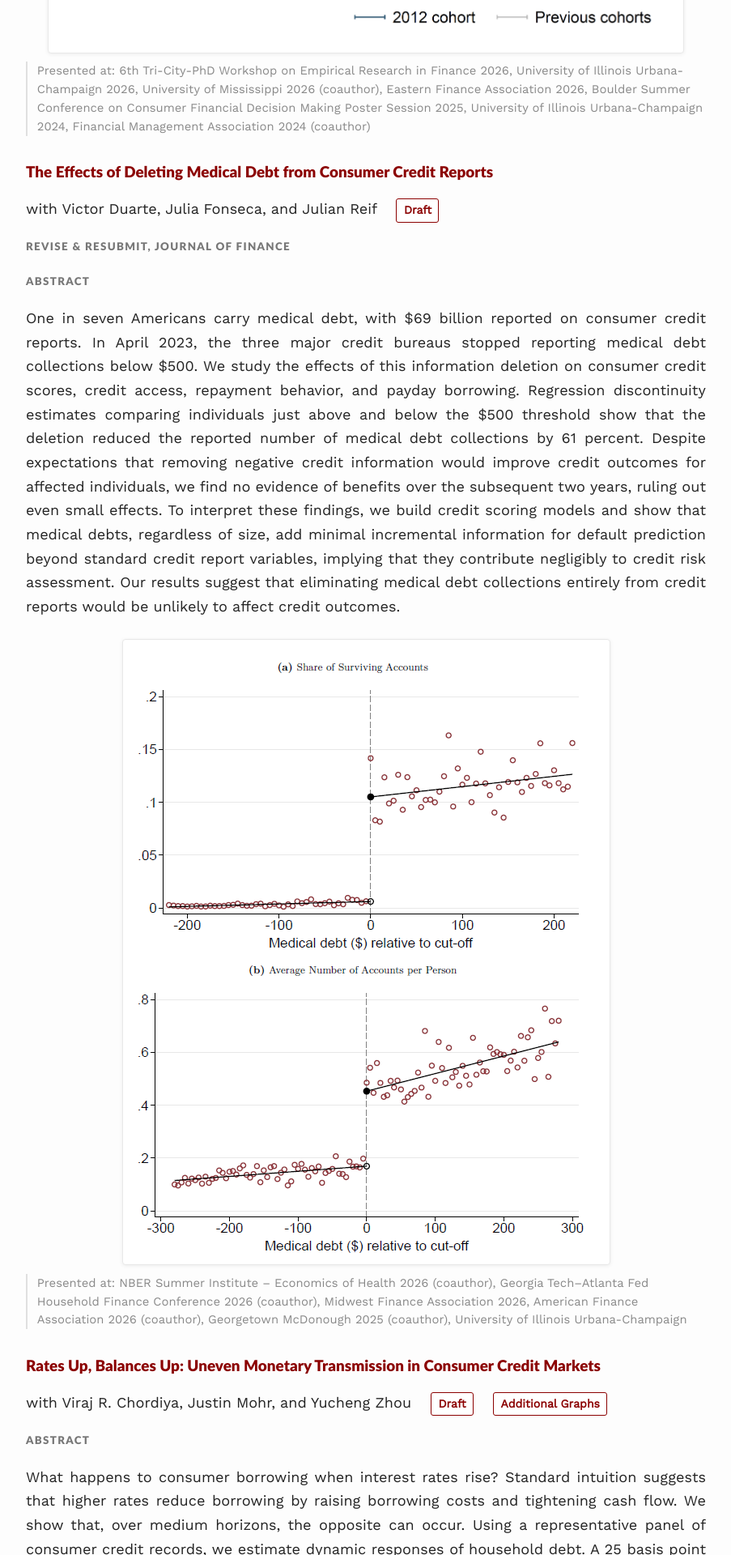
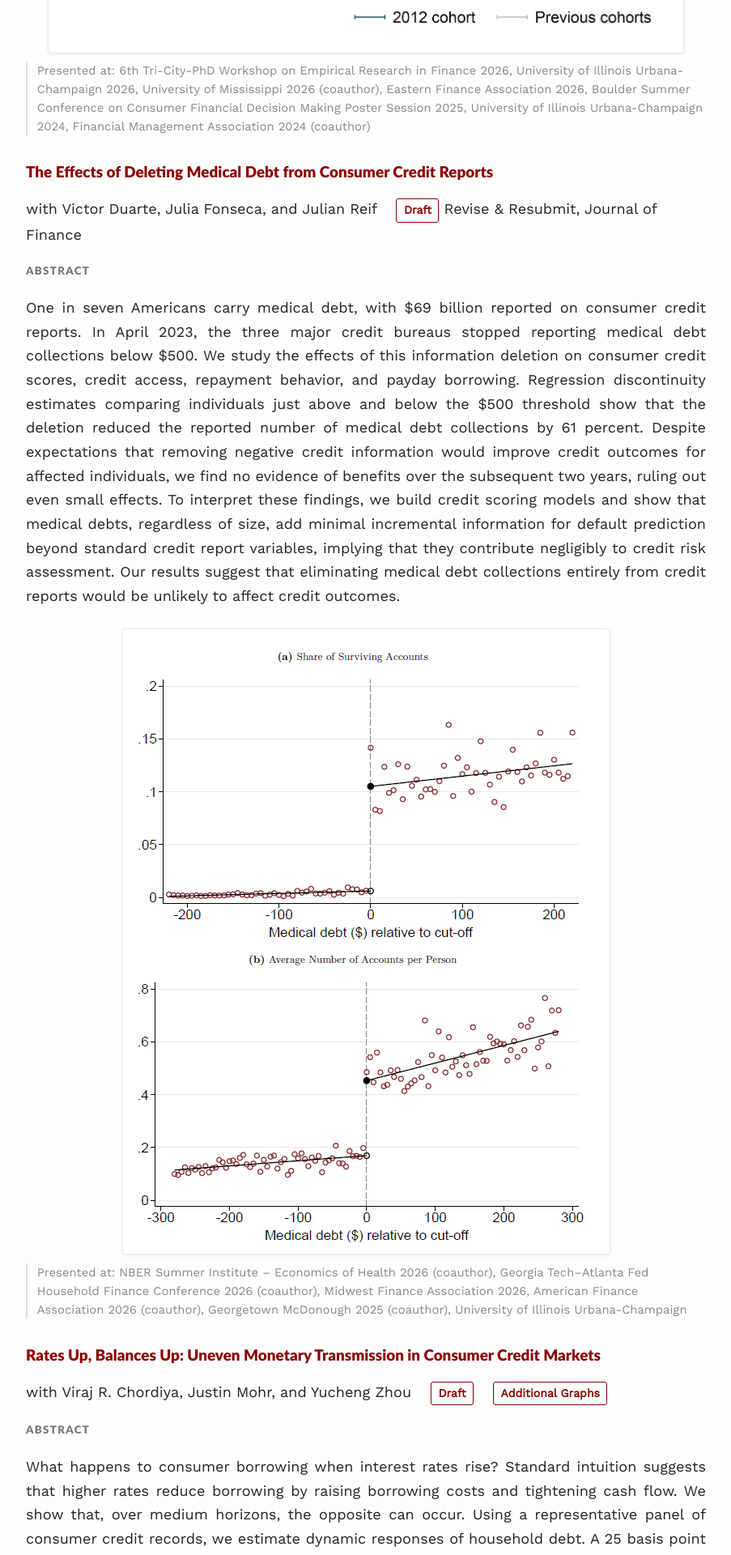
Before and after one commit to divijkohli/divijkohli.github.io, a Jekyll site: the page built from _pages/research.md, in a window 1280 px wide. Shown: the part 1545-3465 px from the top of the page at 81% size, without its empty margins (188-1091 px from the left). Built offline with Jekyll 4.4.1, drawn with Linux system fonts in a browser that asks for light colours; nearby versions of some CDN libraries.

```diff
--- a/_pages/research.md
+++ b/_pages/research.md
@@ -30,7 +30,7 @@ Presented at: 6th Tri-City-PhD Workshop on Empirical Research in Finance 2026, U
 
 ### The Effects of Deleting Medical Debt from Consumer Credit Reports
 with Victor Duarte, Julia Fonseca, and Julian Reif &nbsp; <a class="paper-link" href="{{ site.baseurl }}/DFKR_2026_02.pdf" target="_blank">Draft</a>
-#### Revise & Resubmit, Journal of Finance
+Revise & Resubmit, Journal of Finance
 #### Abstract
 <p align="justify">
 One in seven Americans carry medical debt, with \$69 billion reported on consumer credit reports. In April 2023, the three major credit bureaus stopped reporting medical debt collections below $500. We study the effects of this information deletion on consumer credit scores, credit access, repayment behavior, and payday borrowing. Regression discontinuity estimates comparing individuals just above and below the \$500 threshold show that the deletion reduced the reported number of medical debt collections by 61 percent. Despite expectations that removing negative credit information would improve credit outcomes for affected individuals, we find no evidence of benefits over the subsequent two years, ruling out even small effects. To interpret these findings, we build credit scoring models and show that medical debts, regardless of size, add minimal incremental information for default prediction beyond standard credit report variables, implying that they contribute negligibly to credit risk assessment. Our results suggest that eliminating medical debt collections entirely from credit reports would be unlikely to affect credit outcomes. </p>
```
